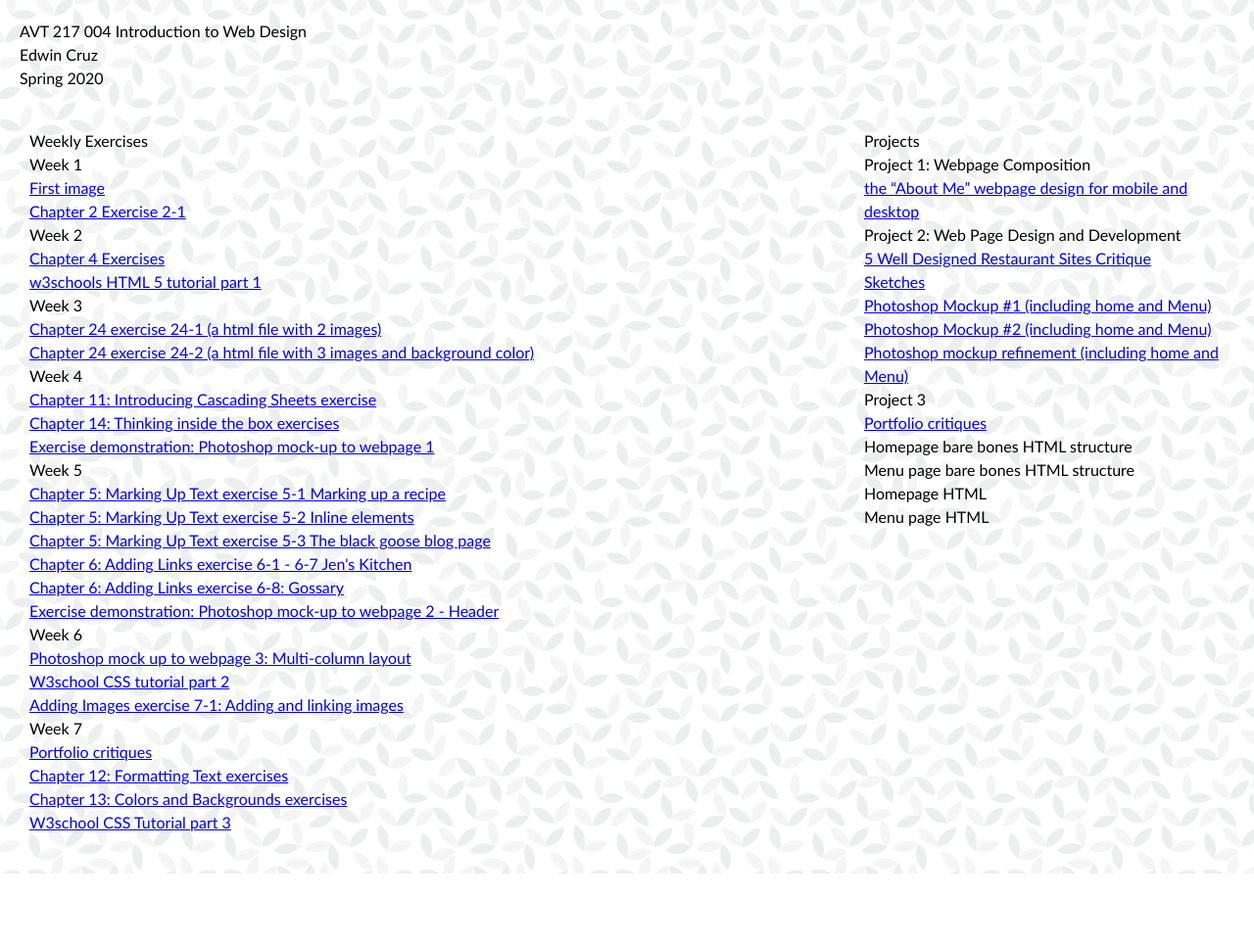
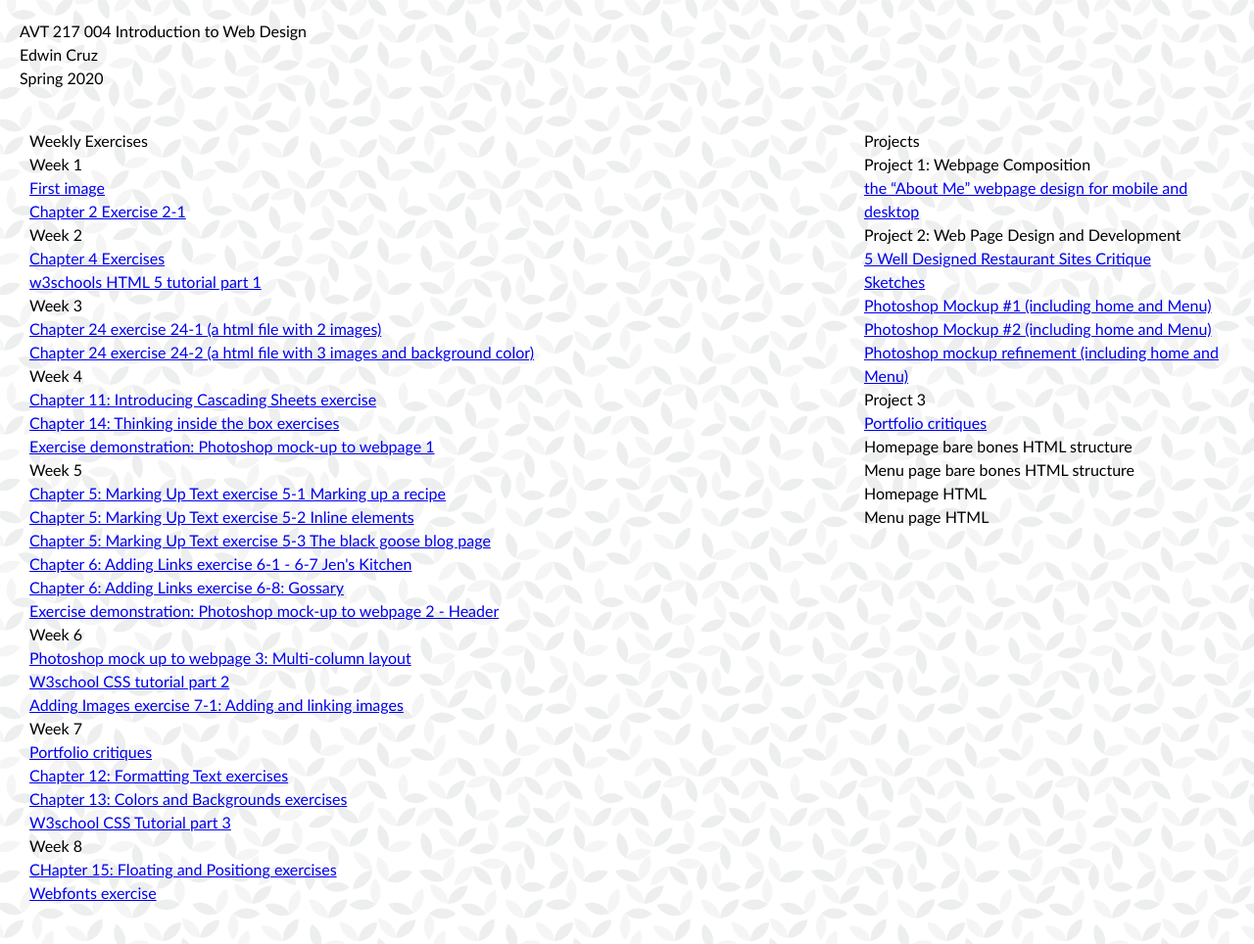
Before and after one commit to jacinto-iii/avt217, a plain HTML site: page weekly/index.html in a window 1280 px wide. Shown: the whole page at 98% size. Before the commit the page ends 892 px from the top, so only its background shows below. Drawn offline with Linux system fonts and the light colour scheme; files whose address does not match are found by name.

Commit message:
Update index.html

```diff
--- a/weekly/index.html
+++ b/weekly/index.html
@@ -63,6 +63,12 @@
 		<dd><a href="w7/summermenu.html">Chapter 13: Colors and Backgrounds exercises</a></dd>
 		<dd><a href="w7/w3schools_css_exercise3.png">W3school CSS Tutorial part 3</a></dd>
 </dl>
+
+<dl>
+	<dt>Week 8</dt>
+		<dd><a href="w8/bakery.html">CHapter 15: Floating and Positiong exercises</a></dd>
+		<dd><a href="w8/webfont_exercise.html">Webfonts exercise</a></dd>
+</dl>
 </div><!-- weekly ends-->
 <div id="project">
 <h4>Projects</h4>
```
